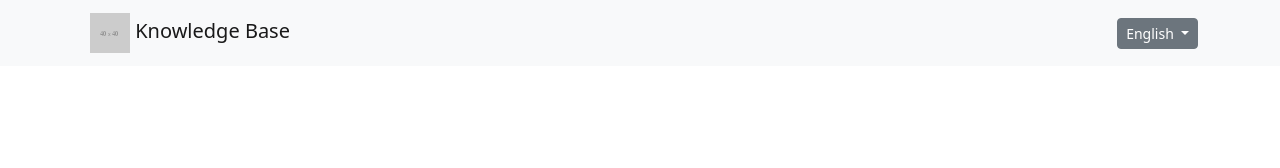
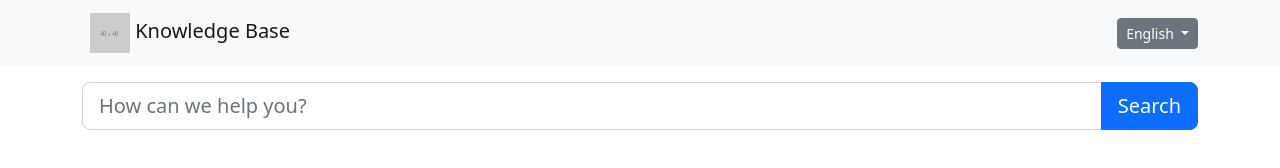
Before and after one commit to danish498/knowledge-base, a website: page index.html in a window 1280 px wide. Drawn offline with nearby package versions, Linux system fonts and the light colour scheme.

Commit message:
search bar added

```diff
--- a/index.html
+++ b/index.html
@@ -42,7 +42,26 @@
         </div>
       </div>
     </nav>
-
+    <main>
+      <div class="container mt-3 mb-5">
+        <form class="mb-5">
+          <div class="input-group input-group-lg">
+            <input
+              type="search"
+              name="search"
+              class="form-control"
+              id="search"
+              placeholder="How can we help you?"
+              aria-label="search-for.."
+              aria-describedby="buttonSearch"
+            />
+            <button type="submit" class="btn btn-primary" id="buttonSearch">
+              Search
+            </button>
+          </div>
+        </form>
+      </div>
+    </main>
     <script src="node_modules/bootstrap/dist/js/bootstrap.bundle.js"></script>
   </body>
 </html>
```
Also changed, not shown: README.md.
